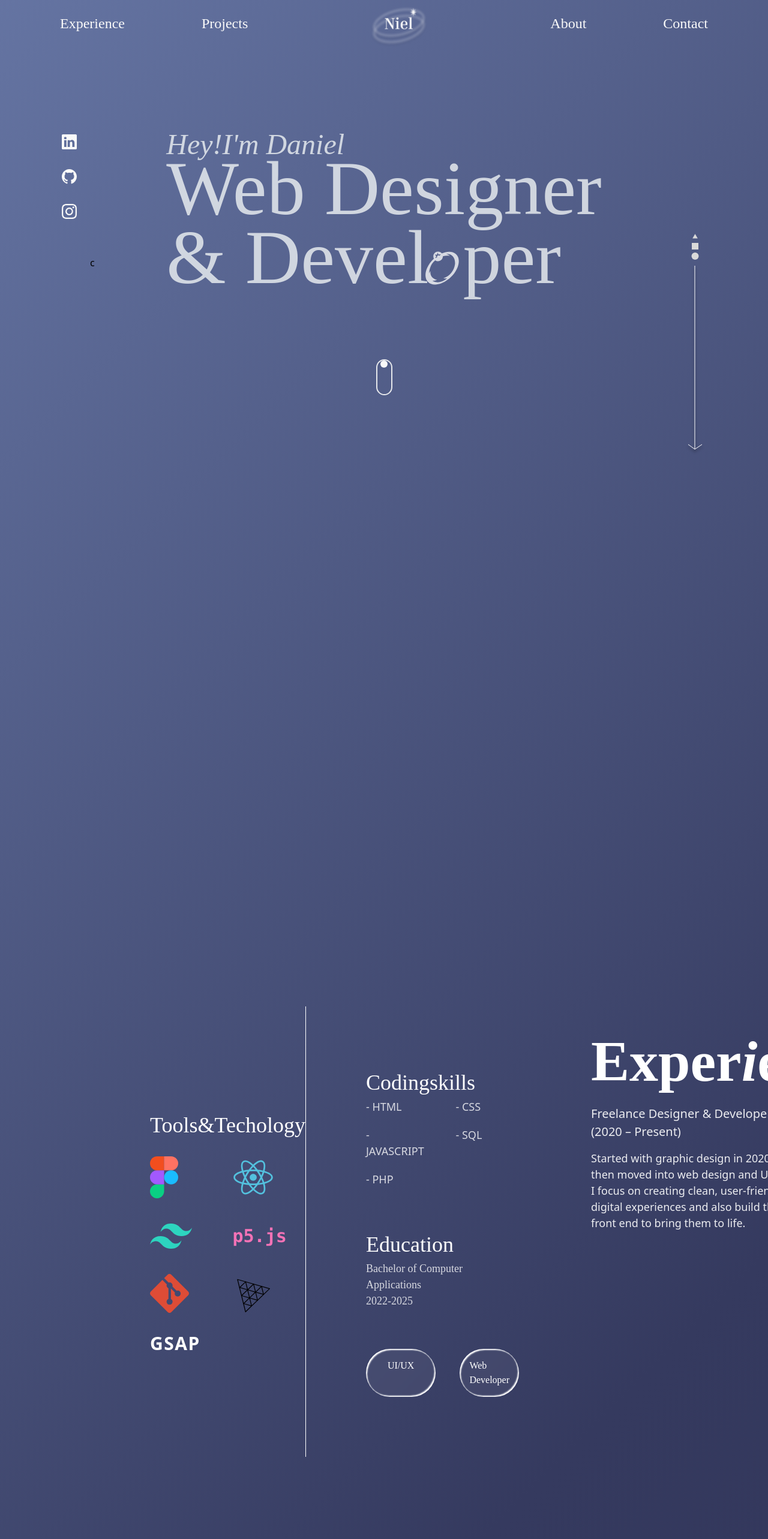
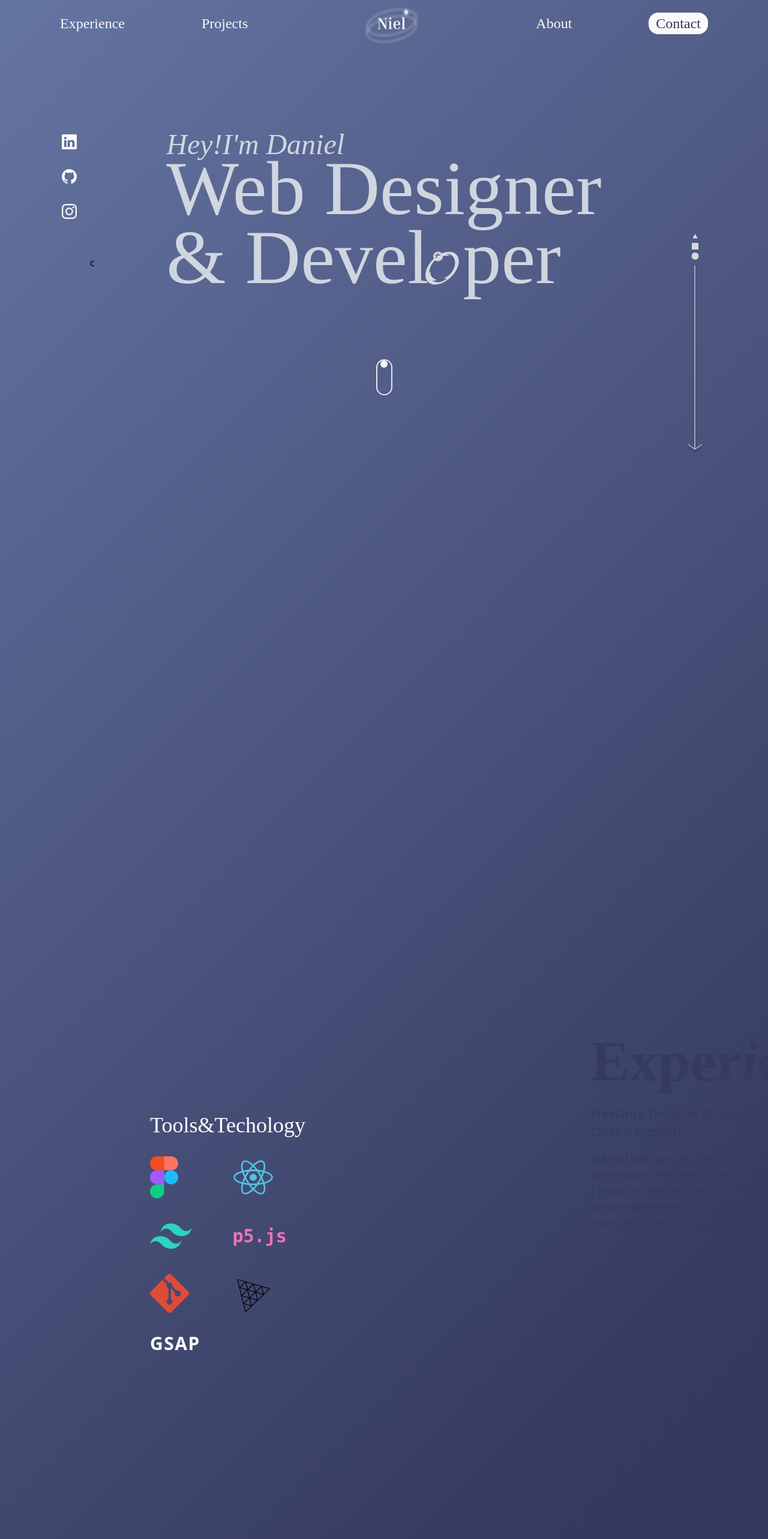
Before and after one commit to gabdani11/Portfolio, a React (Vite) app: page / in a window 1280 px wide. Shown: the top 2566 px of the page at 60% size. Built offline with nearby package versions, Linux system fonts and the light colour scheme; a web font is replaced by a local one.

Commit message:
version 0.2

```diff
--- a/src/Components/Navbar.jsx
+++ b/src/Components/Navbar.jsx
@@ -62,7 +62,7 @@ return (
                 <li className='cursor-pointer hover:-translate-y-1 transition-all duration-300'>
                     <a href="#about">About</a>
                 </li>
-                <li className='cursor-pointer hover:-translate-y-1 transition-all duration-300'>
+                <li className='cursor-pointer hover:-translate-y-1 transition-all duration-300 bg-[#f9f9f9] text-[#353A5F] rounded-2xl px-3'>
                     <a href="#contact">Contact</a>
                 </li>
             </ul>
--- a/src/Components/Page3.jsx
+++ b/src/Components/Page3.jsx
@@ -50,6 +50,25 @@ const Page3 = () => {
         }
       }
     )
+
+    gsap.fromTo(".middle-section",
+  {
+    opacity: 0,
+    borderLeftColor: "rgba(249, 249, 249, 0)", // transparent
+  },
+  {
+    opacity: 1,
+    borderLeftColor: "#f9f9f9", // visible
+    duration: 2,
+    ease: "sine.out",
+    scrollTrigger: {
+      trigger: ".middle-section",
+      start: "top 80%",
+      end: "center 30%",
+      scrub: 2,
+    }
+  }
+);
   }, []);
   return (
     <div>
@@ -258,13 +277,15 @@ const Page3 = () => {
       {/*right-section*/}
       <div className='right-section flex flex-col gap-16 relative w-[35%] '>
         <div className='z-10 p-5'>
-        <h1 id='experience' className='font-inria text-white text-[96px] font-bold'>Exper<span className='italic'>i</span>ence</h1>
-        <div className='text-white/90 font-sans flex flex-col gap-4'>
+        <h1 id='experience' className='font-inria text-[#353A5F] text-[96px] font-bold'>Exper<span className='italic'>i</span>ence</h1>
+        <div className='text-[#353A5F] font-sans flex flex-col gap-4'>
           <p className='text-[20px]'>Freelance Designer & Developer (2020 – Present)</p>
           <p className='text-[18px]'>Started with graphic design in 2020, then moved into web design and UI/UX. I focus on creating clean, user-friendly digital experiences and also build the front end to bring them to life.</p>
         </div>
         </div>
-        <div className='bluesheet bg-[#353A5F] h-[30rem] w-full absolute top-0'></div>
+        <div className='bluesheet bg-[#f9f9f9] h-[30rem] w-full absolute top-0 text-[9rem] font-inria italic font-bold flex items-end justify-end text-gray-400/5'>
+          ecneirepxE
+        </div>
       </div>
 
     </div>
```
